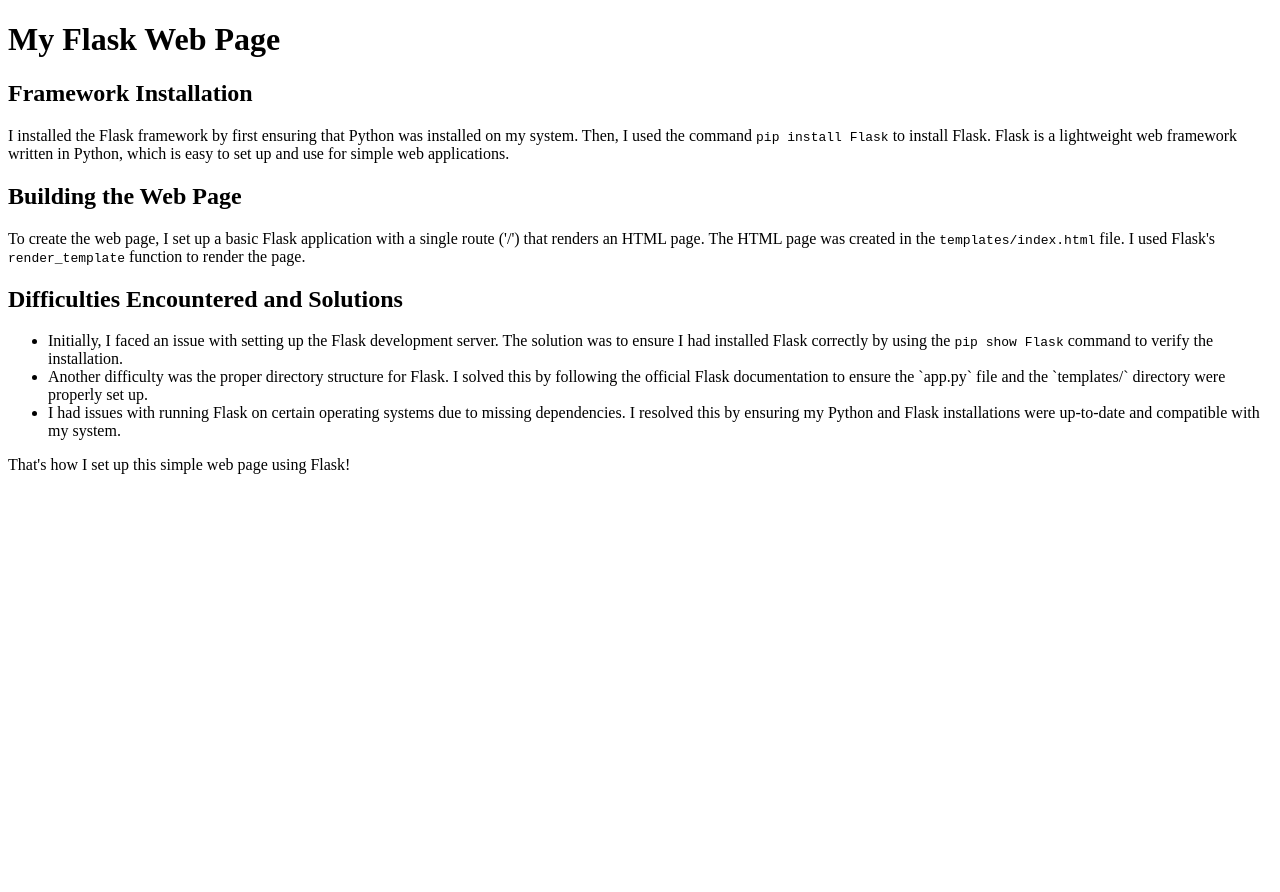
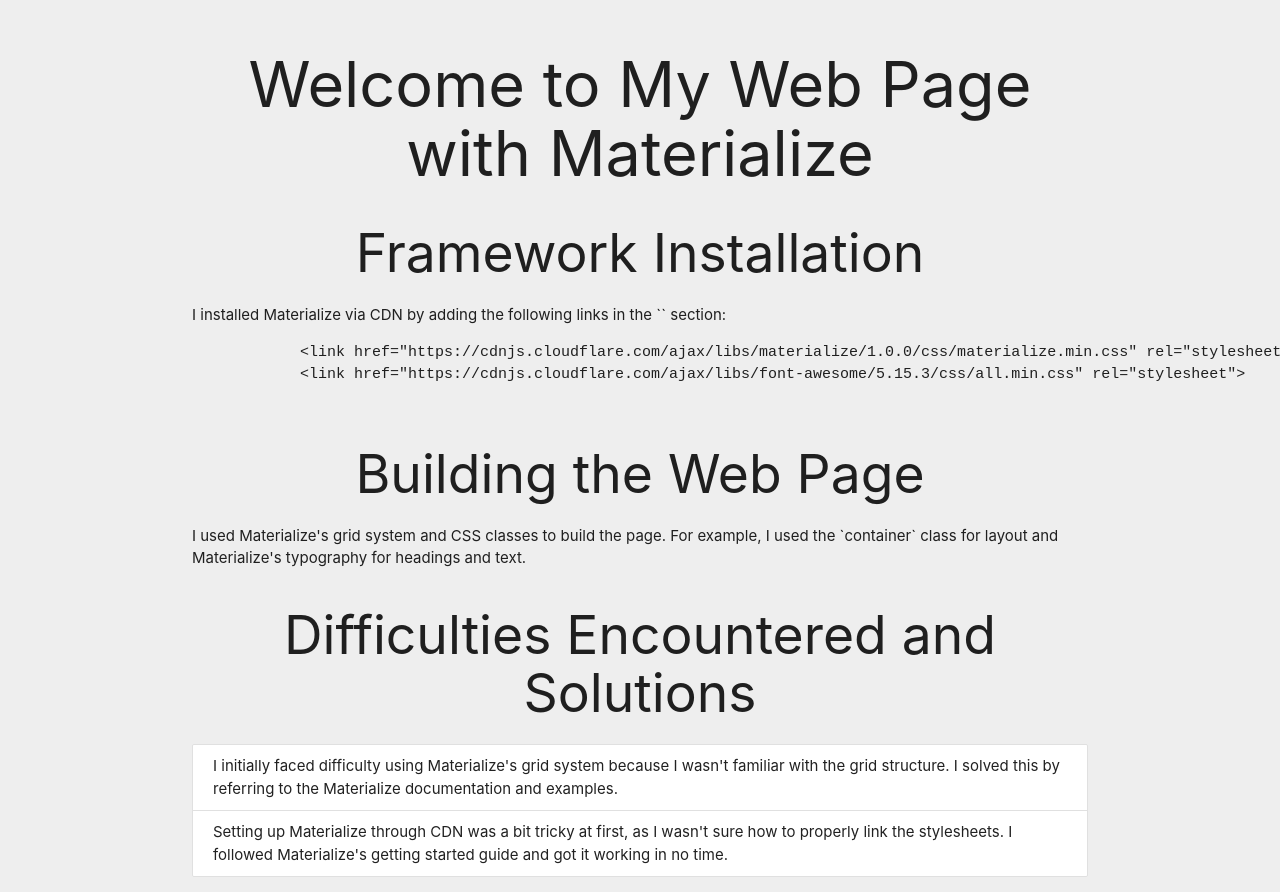
Before and after one commit to 2anaa/Lab10c, a plain HTML site: page index.html in a window 1280 px wide. Before the commit the page ends 800 px from the top, so only its background shows below. Drawn offline with nearby package versions, Linux system fonts and the light colour scheme.

Commit message:
index.html

```diff
--- a/index.html
+++ b/index.html
@@ -3,27 +3,60 @@
 <head>
     <meta charset="UTF-8">
     <meta name="viewport" content="width=device-width, initial-scale=1.0">
-    <title>Flask Webpage</title>
+    <title>My Simple Web Page with Materialize</title>
+
+    <!-- Materialize CSS CDN -->
+    <link href="https://cdnjs.cloudflare.com/ajax/libs/materialize/1.0.0/css/materialize.min.css" rel="stylesheet">
+
+    <!-- Materialize Icons CDN (Optional) -->
+    <link href="https://cdnjs.cloudflare.com/ajax/libs/font-awesome/5.15.3/css/all.min.css" rel="stylesheet">
+
+    <!-- Custom Styles (Optional) -->
+    <style>
+        .container {
+            margin-top: 50px;
+        }
+        h1, h2 {
+            text-align: center;
+        }
+    </style>
 </head>
-<body>
-    <h1>My Flask Web Page</h1>
+<body class="grey lighten-3">
 
-    <h2>Framework Installation</h2>
-    <p>I installed the Flask framework by first ensuring that Python was installed on my system.
-    Then, I used the command <code>pip install Flask</code> to install Flask.
-    Flask is a lightweight web framework written in Python, which is easy to set up and use for simple web applications.</p>
+    <div class="container">
+        <h1>Welcome to My Web Page with Materialize</h1>
 
-    <h2>Building the Web Page</h2>
-    <p>To create the web page, I set up a basic Flask application with a single route ('/') that renders an HTML page.
-    The HTML page was created in the <code>templates/index.html</code> file. I used Flask's <code>render_template</code> function to render the page.</p>
+        <h2>Framework Installation</h2>
+        <p>
+            I installed Materialize via CDN by adding the following links in the `<head>` section:
+        </p>
+        <pre>
+            &lt;link href="https://cdnjs.cloudflare.com/ajax/libs/materialize/1.0.0/css/materialize.min.css" rel="stylesheet"&gt;
+            &lt;link href="https://cdnjs.cloudflare.com/ajax/libs/font-awesome/5.15.3/css/all.min.css" rel="stylesheet"&gt;
+        </pre>
 
-    <h2>Difficulties Encountered and Solutions</h2>
-    <ul>
-        <li>Initially, I faced an issue with setting up the Flask development server. The solution was to ensure I had installed Flask correctly by using the <code>pip show Flask</code> command to verify the installation.</li>
-        <li>Another difficulty was the proper directory structure for Flask. I solved this by following the official Flask documentation to ensure the `app.py` file and the `templates/` directory were properly set up.</li>
-        <li>I had issues with running Flask on certain operating systems due to missing dependencies. I resolved this by ensuring my Python and Flask installations were up-to-date and compatible with my system.</li>
-    </ul>
+        <h2>Building the Web Page</h2>
+        <p>
+            I used Materialize's grid system and CSS classes to build the page. For example, I used the `container` class for layout and Materialize's typography for headings and text.
+        </p>
 
-    <p>That's how I set up this simple web page using Flask!</p>
+        <h2>Difficulties Encountered and Solutions</h2>
+        <ul class="collection">
+            <li class="collection-item">I initially faced difficulty using Materialize's grid system because I wasn't familiar with the grid structure. I solved this by referring to the Materialize documentation and examples.</li>
+            <li class="collection-item">Setting up Materialize through CDN was a bit tricky at first, as I wasn't sure how to properly link the stylesheets. I followed Materialize's getting started guide and got it working in no time.</li>
+        </ul>
+    </div>
+
+    <!-- Materialize JS and dependencies -->
+    <script src="https://cdnjs.cloudflare.com/ajax/libs/jquery/3.6.0/jquery.min.js"></script>
+    <script src="https://cdnjs.cloudflare.com/ajax/libs/materialize/1.0.0/js/materialize.min.js"></script>
+
+    <!-- Initialize Materialize JS (Optional) -->
+    <script>
+        document.addEventListener('DOMContentLoaded', function() {
+            M.AutoInit();
+        });
+    </script>
+
 </body>
 </html>
```
